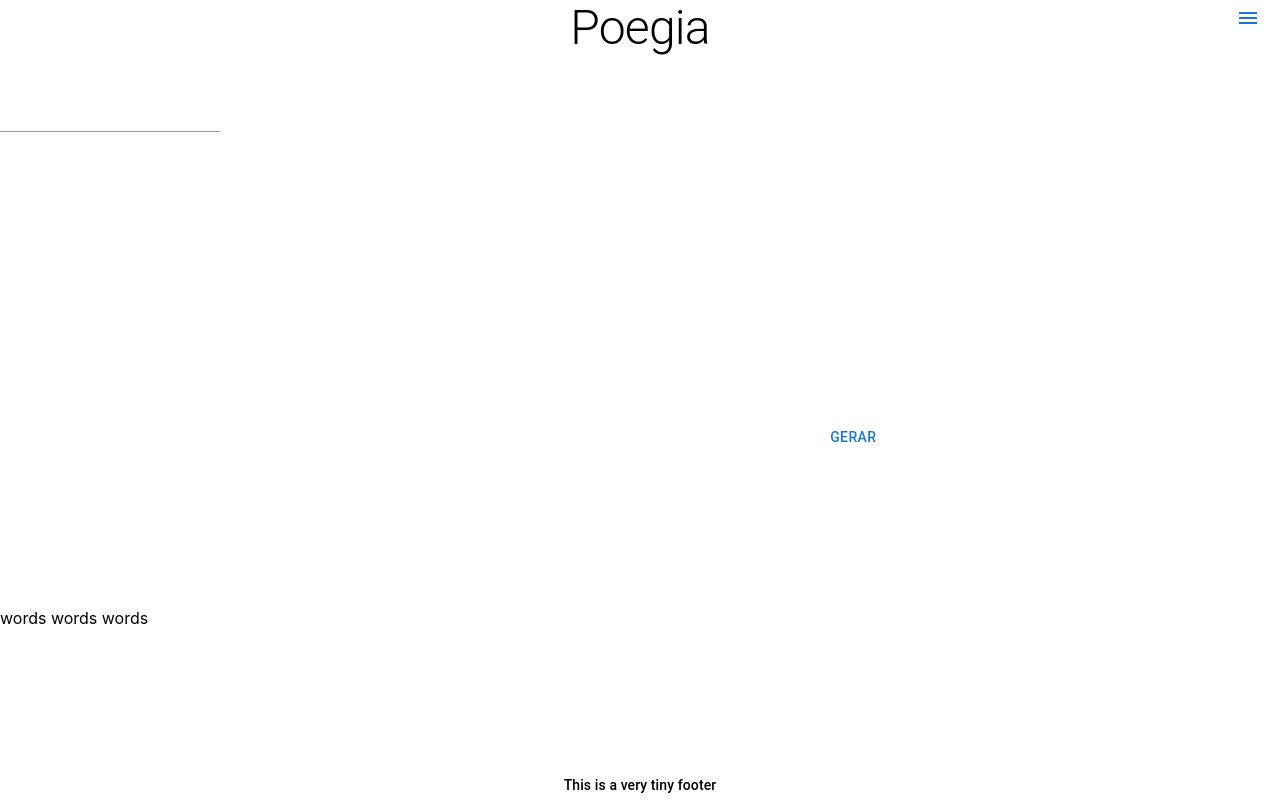
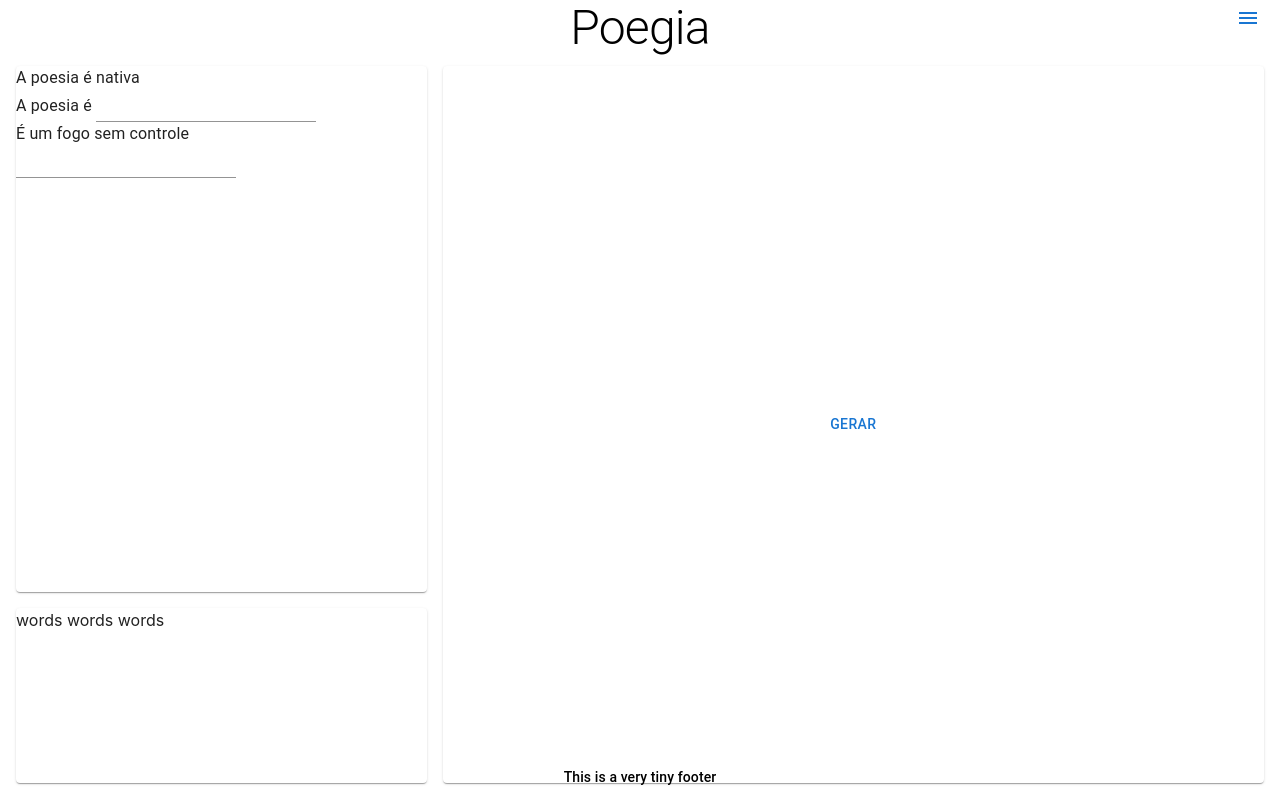
Before and after one commit to iamunhoz/poegia, a React (Vite) app: page / in a window 1280 px wide. Built offline with nearby package versions, Linux system fonts and the light colour scheme; no server answers.

Commit message:
firs poetry

```diff
--- a/src/index.css
+++ b/src/index.css
@@ -3,7 +3,7 @@
   line-height: 1.5;
   font-weight: 400;
 
-  color-scheme: light dark;
+  /* color-scheme: light dark; */
   /* color: rgba(255, 255, 255, 0.87); */
   /* background-color: #242424; */
 
--- a/src/layout/Header/index.tsx
+++ b/src/layout/Header/index.tsx
@@ -8,7 +8,7 @@ export default function Header(): JSX.Element {
   // const [theme] = useAtom(themeAtom);
 
   return (
-    <Box component="header" display="flex" justifyContent="center" height={100}/* theme={theme} */>
+    <Box component="header" display="flex" justifyContent="center" height={50}/* theme={theme} */>
       <Typography variant="h1" fontSize={48}>Poegia</Typography>
 
       <UserMenu sx={{ position: "absolute", right: 0}} />
--- a/src/layout/index.tsx
+++ b/src/layout/index.tsx
@@ -23,7 +23,7 @@ export default function Layout(): JSX.Element {
   }, [isLoggedin]); */
 
   return (
-    <Box display="flex" flexDirection="column" sx={{height: "100svh"}} id="layout-container">
+    <Box display="flex" flexDirection="column" sx={{height: "99svh"}} id="layout-container">
       <Header />
       <Box component="main" flex={1}>
         <Outlet />
--- a/src/pages/Home/components/ImageFrame/index.tsx
+++ b/src/pages/Home/components/ImageFrame/index.tsx
@@ -1,4 +1,4 @@
-import { Box, BoxProps, Button } from "@mui/material";
+import { Box, BoxProps, Button, Paper } from "@mui/material";
 import { useAtom, useAtomValue } from "jotai";
 import { dalleImageQueryAtom, dalleImageURLAtom } from "src/state";
 import { openaiImageQuery } from "src/api";
@@ -16,7 +16,7 @@ export default function ImageFrame(props: BoxProps) {
   };
 
   return (
-    <Box {...props} display="flex" justifyContent="center" alignItems="center">
+    <Box {...props} component={Paper} display="flex" justifyContent="center" alignItems="center">
       {dalleImageURL ? (
         <img src={dalleImageURL} alt={dalleImageURL} />
       ) : (
--- a/src/pages/Home/components/PoetryBox/index.tsx
+++ b/src/pages/Home/components/PoetryBox/index.tsx
@@ -1,6 +1,23 @@
-import { Box, BoxProps, Input } from "@mui/material";
+import { Box, BoxProps, Input, Paper, Typography } from "@mui/material";
 import { useAtom } from "jotai";
 import { dalleImageQueryAtom } from "src/state";
+import { Stanza, Verse, poesia1 } from "src/state/poetries";
+
+const VerseRender = ({verse}:{verse: Verse}) => {
+    return (
+        <Typography variant="body1">
+            {verse.map(word => word === 'FILLER' ? <Input /> : <span>{word}{' '}</span>)}
+        </Typography>
+    );
+};
+
+const StanzaRender = ({stanza}:{stanza: Stanza}) => {
+    return (
+        <Box>
+            {stanza.map(verse => <VerseRender verse={verse} />)}
+        </Box>
+    )
+}
 
 export default function PoetryBox(props: BoxProps){
     const [dalleImageQuery, setDalleImageQuery] = useAtom(dalleImageQueryAtom);
@@ -10,8 +27,8 @@ export default function PoetryBox(props: BoxProps){
     };
 
     return (
-        <Box {...props}>
-            <Input value={dalleImageQuery} onChange={handleQueryChange}/>
+        <Box {...props} component={Paper}>
+            {poesia1.map(stanza => <StanzaRender stanza={stanza} />)}
         </Box>
     )
 }
--- a/src/pages/Home/components/Wordbank/index.tsx
+++ b/src/pages/Home/components/Wordbank/index.tsx
@@ -1,5 +1,8 @@
-import { Box, BoxProps } from "@mui/material";
+import { Box, BoxProps, Paper } from "@mui/material";
 
 export default function WordBank(props: BoxProps){
-    return <Box {...props}>words words words</Box>;
+    return (
+            <Box {...props} component={Paper}>
+              words words words
+            </Box>);
 }
--- a/src/pages/Home/index.tsx
+++ b/src/pages/Home/index.tsx
@@ -3,8 +3,8 @@ import { ImageFrame, PoetryBox, Wordbank } from "./components";
 
 export default function Home() {
     return (
-      <Box display="flex" height="100%">
-        <Box display="flex" flexDirection="column" flex={1}>
+      <Box display="flex" height="100%" gap={2} p={2}>
+        <Box display="flex" flexDirection="column" flex={1} gap={2}>
           <PoetryBox flex={3} />
           <Wordbank flex={1} />
         </Box>
--- /dev/null
+++ b/src/state/poetries.tsx
@@ -0,0 +1,22 @@
+type Verse = (string | 'FILLER')[];
+type Stanza = Verse[]
+type Poetry = Stanza[]
+
+const poesia1: Poetry = [
+    [
+        ['A', 'poesia', 'é', 'nativa'],
+        ['A', 'poesia', 'é', 'FILLER']
+    ],
+    [
+        ['É', 'um', 'fogo', 'sem', 'controle'],
+        ['FILLER']
+    ]
+]
+
+export {
+    poesia1
+}
+
+export type {
+    Verse, Stanza, Poetry
+}
```
